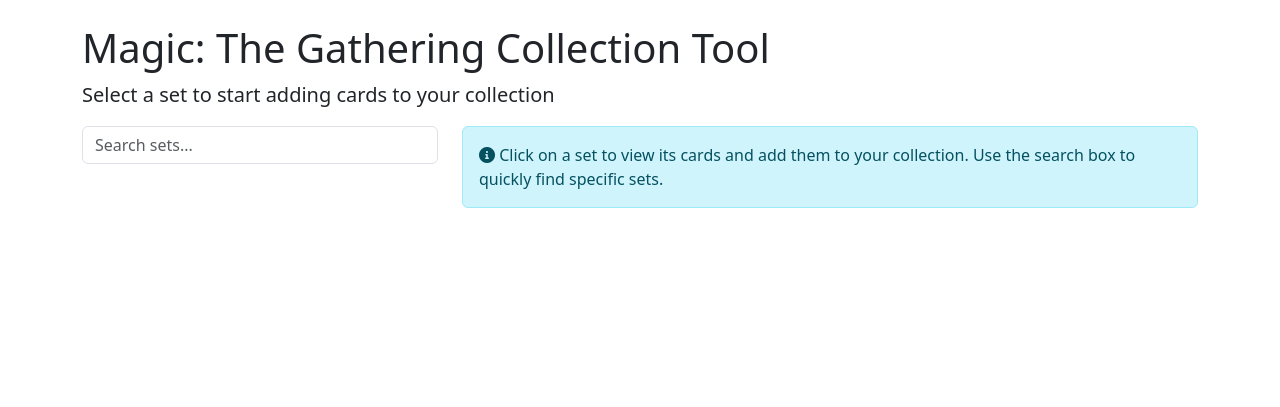
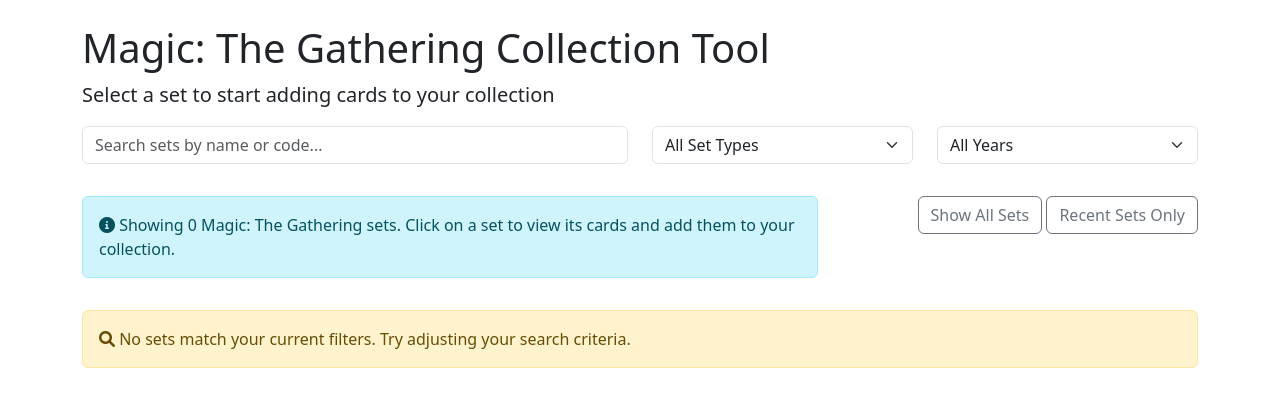
Before and after one commit to MattPicDev/mtg-collection-builder, a Flask app: page / in a window 1280 px wide. Shown: the part 56-463 px from the top of the page. Run offline with Flask 3, Linux system fonts and the light colour scheme; data that the repository does not hold is empty.

Commit message:
Improve set filtering: Focus on MTG expansions, add type/year filters, show all relevant sets

```diff
--- a/app.py
+++ b/app.py
@@ -21,8 +21,25 @@
             response.raise_for_status()
             data = response.json()
 
-            # Filter for relevant sets and sort by release date (newest first)
-            sets = [s for s in data['data'] if s['set_type'] not in ['token', 'memorabilia']]
+            # Filter for Magic: The Gathering expansions and relevant sets
+            # Include main expansions, core sets, masters sets, commander sets, etc.
+            # Exclude tokens, art series, memorabilia, and other non-playable sets
+            relevant_set_types = [
+                'core', 'expansion', 'masters', 'commander', 'planechase',
+                'archenemy', 'from_the_vault', 'spellbook', 'premium_deck',
+                'duel_deck', 'draft_innovation', 'treasure_chest', 'arsenal',
+                'box', 'funny', 'starter', 'supplemental'
+            ]
+
+            sets = []
+            for s in data['data']:
+                # Filter by set type and ensure it has cards
+                if (s['set_type'] in relevant_set_types and
+                    s.get('card_count', 0) > 0 and
+                    s['set_type'] not in ['token', 'memorabilia', 'art_series']):
+                    sets.append(s)
+
+            # Sort by release date (newest first)
             sets.sort(key=lambda x: x['released_at'], reverse=True)
 
             return sets
@@ -126,7 +143,7 @@
 def index():
     """Main page - show set selection"""
     sets = ScryfallAPI.get_sets()
-    return render_template('index.html', sets=sets[:50])  # Show first 50 sets
+    return render_template('index.html', sets=sets)  # Show all filtered sets
 
 @app.route('/set/<set_code>')
 def set_view(set_code: str):
--- a/templates/index.html
+++ b/templates/index.html
@@ -8,21 +8,56 @@
     </div>
 </div>
 
-<div class="row">
-    <div class="col-md-4 mb-3">
-        <input type="text" id="setSearch" class="form-control" placeholder="Search sets..." onkeyup="filterSets()">
+<div class="row mb-3">
+    <div class="col-md-6 mb-3">
+        <input type="text" id="setSearch" class="form-control" placeholder="Search sets by name or code..." onkeyup="filterSets()">
     </div>
+    <div class="col-md-3 mb-3">
+        <select id="setTypeFilter" class="form-select" onchange="filterSets()">
+            <option value="">All Set Types</option>
+            <option value="core">Core Sets</option>
+            <option value="expansion">Expansions</option>
+            <option value="masters">Masters Sets</option>
+            <option value="commander">Commander</option>
+            <option value="supplemental">Supplemental</option>
+            <option value="funny">Un-sets</option>
+        </select>
+    </div>
+    <div class="col-md-3 mb-3">
+        <select id="yearFilter" class="form-select" onchange="filterSets()">
+            <option value="">All Years</option>
+            <option value="2024">2024</option>
+            <option value="2023">2023</option>
+            <option value="2022">2022</option>
+            <option value="2021">2021</option>
+            <option value="2020">2020</option>
+            <option value="2019">2019</option>
+            <option value="older">2018 and older</option>
+        </select>
+    </div>
+</div>
+
+<div class="row mb-3">
     <div class="col-md-8">
         <div class="alert alert-info">
             <i class="fas fa-info-circle"></i>
-            Click on a set to view its cards and add them to your collection. Use the search box to quickly find specific sets.
+            Showing <span id="setCount">{{ sets|length }}</span> Magic: The Gathering sets.
+            Click on a set to view its cards and add them to your collection.
         </div>
+    </div>
+    <div class="col-md-4 text-end">
+        <button class="btn btn-outline-secondary" onclick="showAll()">Show All Sets</button>
+        <button class="btn btn-outline-secondary" onclick="showRecent()">Recent Sets Only</button>
     </div>
 </div>
 
 <div class="row" id="setsContainer">
     {% for set in sets %}
-    <div class="col-md-4 col-lg-3 mb-4 set-item" data-set-name="{{ set.name|lower }}" data-set-code="{{ set.code|lower }}">
+    <div class="col-md-4 col-lg-3 mb-4 set-item"
+         data-set-name="{{ set.name|lower }}"
+         data-set-code="{{ set.code|lower }}"
+         data-set-type="{{ set.set_type }}"
+         data-year="{{ set.released_at[:4] }}">
         <div class="card set-card h-100">
             {% if set.icon_svg_uri %}
             <div class="card-header text-center">
@@ -34,6 +69,7 @@
                 <p class="card-text">
                     <small class="text-muted">
                         Code: {{ set.code|upper }}<br>
+                        Type: {{ set.set_type|title|replace('_', ' ') }}<br>
                         Released: {{ set.released_at }}<br>
                         Cards: {{ set.card_count }}
                     </small>
@@ -46,24 +82,85 @@
     </div>
     {% endfor %}
 </div>
+
+<div id="noResultsMessage" class="alert alert-warning" style="display: none;">
+    <i class="fas fa-search"></i> No sets match your current filters. Try adjusting your search criteria.
+</div>
 {% endblock %}
 
 {% block scripts %}
 <script>
 function filterSets() {
     const search = document.getElementById('setSearch').value.toLowerCase();
+    const typeFilter = document.getElementById('setTypeFilter').value;
+    const yearFilter = document.getElementById('yearFilter').value;
     const setItems = document.querySelectorAll('.set-item');
+    let visibleCount = 0;
 
     setItems.forEach(item => {
         const setName = item.getAttribute('data-set-name');
         const setCode = item.getAttribute('data-set-code');
+        const setType = item.getAttribute('data-set-type');
+        const setYear = item.getAttribute('data-year');
 
-        if (setName.includes(search) || setCode.includes(search)) {
+        let show = true;
+
+        // Text search filter
+        if (search && !(setName.includes(search) || setCode.includes(search))) {
+            show = false;
+        }
+
+        // Set type filter
+        if (typeFilter && setType !== typeFilter) {
+            show = false;
+        }
+
+        // Year filter
+        if (yearFilter) {
+            if (yearFilter === 'older') {
+                if (parseInt(setYear) >= 2019) {
+                    show = false;
+                }
+            } else if (setYear !== yearFilter) {
+                show = false;
+            }
+        }
+
+        if (show) {
             item.style.display = 'block';
+            visibleCount++;
         } else {
             item.style.display = 'none';
         }
     });
+
+    // Update count and show/hide no results message
+    document.getElementById('setCount').textContent = visibleCount;
+    const noResultsMsg = document.getElementById('noResultsMessage');
+    if (visibleCount === 0) {
+        noResultsMsg.style.display = 'block';
+    } else {
+        noResultsMsg.style.display = 'none';
+    }
 }
+
+function showAll() {
+    document.getElementById('setSearch').value = '';
+    document.getElementById('setTypeFilter').value = '';
+    document.getElementById('yearFilter').value = '';
+    filterSets();
+}
+
+function showRecent() {
+    document.getElementById('setSearch').value = '';
+    document.getElementById('setTypeFilter').value = '';
+    document.getElementById('yearFilter').value = '2024';
+    filterSets();
+}
+
+// Initialize
+document.addEventListener('DOMContentLoaded', function() {
+    filterSets(); // Initial count
+});
 </script>
 {% endblock %}
```
